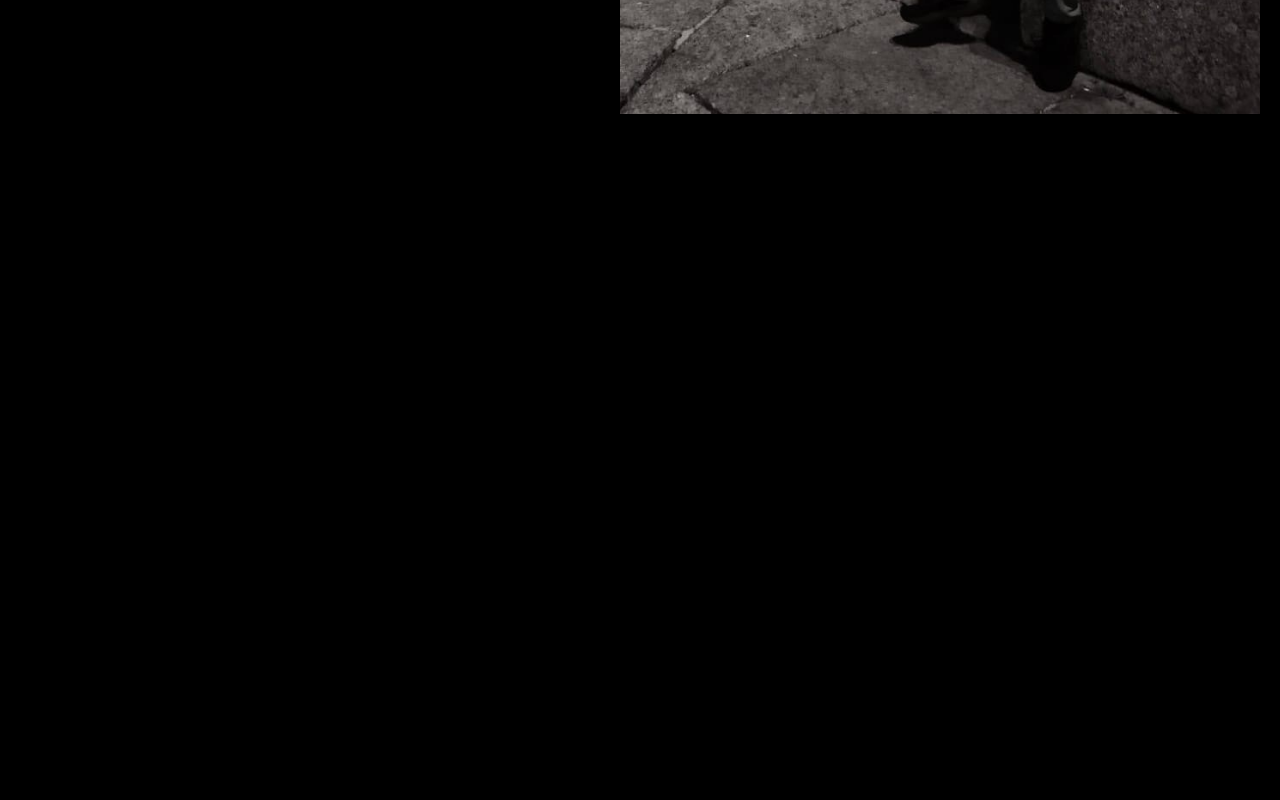
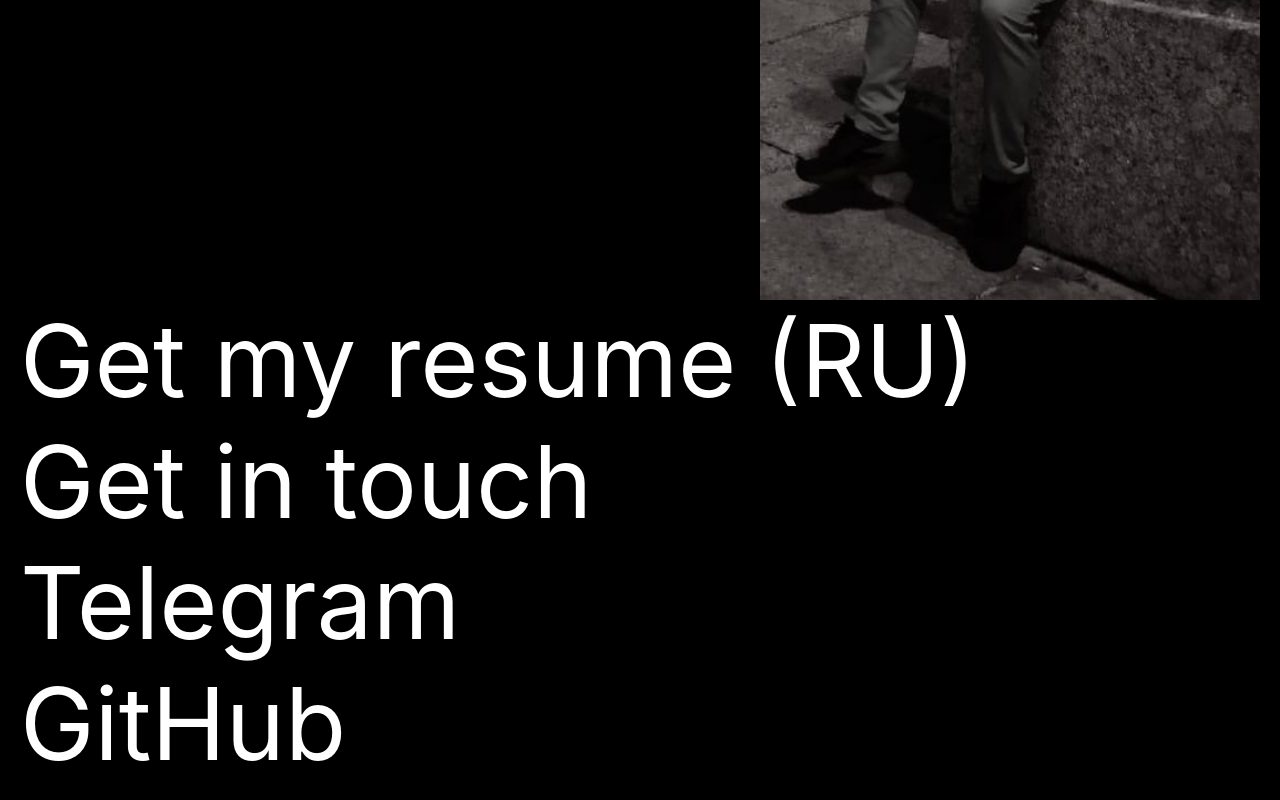
Before and after one commit to sergeiivanow/sivanov.ru, a React (Create React App) app: page / in a window 1280 px wide. Shown: the part 1436-2236 px from the top of the page. Before the commit the page ends 1570 px from the top, so only its background shows below. Built offline with nearby package versions, Linux system fonts and the light colour scheme; a web font is replaced by a local one.

Commit message:
Add the info

```diff
--- a/src/App.css
+++ b/src/App.css
@@ -27,8 +27,32 @@
 .App-photo {
   align-self: flex-end;
   width: 50vw;
+  max-width: 500px;
 }
 
 .App-link {
-  color: #61dafb;
+  font-size: calc(20px + 10vmin);
 }
+a:link {
+  color: white;
+  background-color: transparent;
+  text-decoration: none;
+}
+
+a:visited {
+  color: white;
+  background-color: transparent;
+  text-decoration: none;
+}
+
+a:hover {
+  color: red;
+  background-color: transparent;
+  text-decoration: underline;
+}
+
+a:active {
+  color: yellow;
+  background-color: transparent;
+  text-decoration: underline;
+}
--- a/src/App.tsx
+++ b/src/App.tsx
@@ -11,6 +11,10 @@
       </header>
       <div className="App-description">{`Professional programmer in cross-platform mobile development with more than 4 years' experience`}</div>
       <img className="App-photo" src={photo} alt="Photo" />
+      <a href="https://www.dropbox.com/s/x786wagua9eb0ue/s.ivanov_rn_dev_resume_ru.pdf?dl=1" className="App-link">{'Get my resume (RU)'}</a>
+      <a href="mailto:to@sivanow.ru" className="App-link">{'Get in touch'}</a>
+      <a href="https://t.me/sergeiiwanov" target="_blank" className="App-link" rel="noreferrer">{'Telegram'}</a>
+      <a href="https://github.com/sergeiivanow" target="_blank" className="App-link" rel="noreferrer">{'GitHub'}</a>
     </div>
   );
 }
```
Also changed, not shown: src/photo.jpg.
